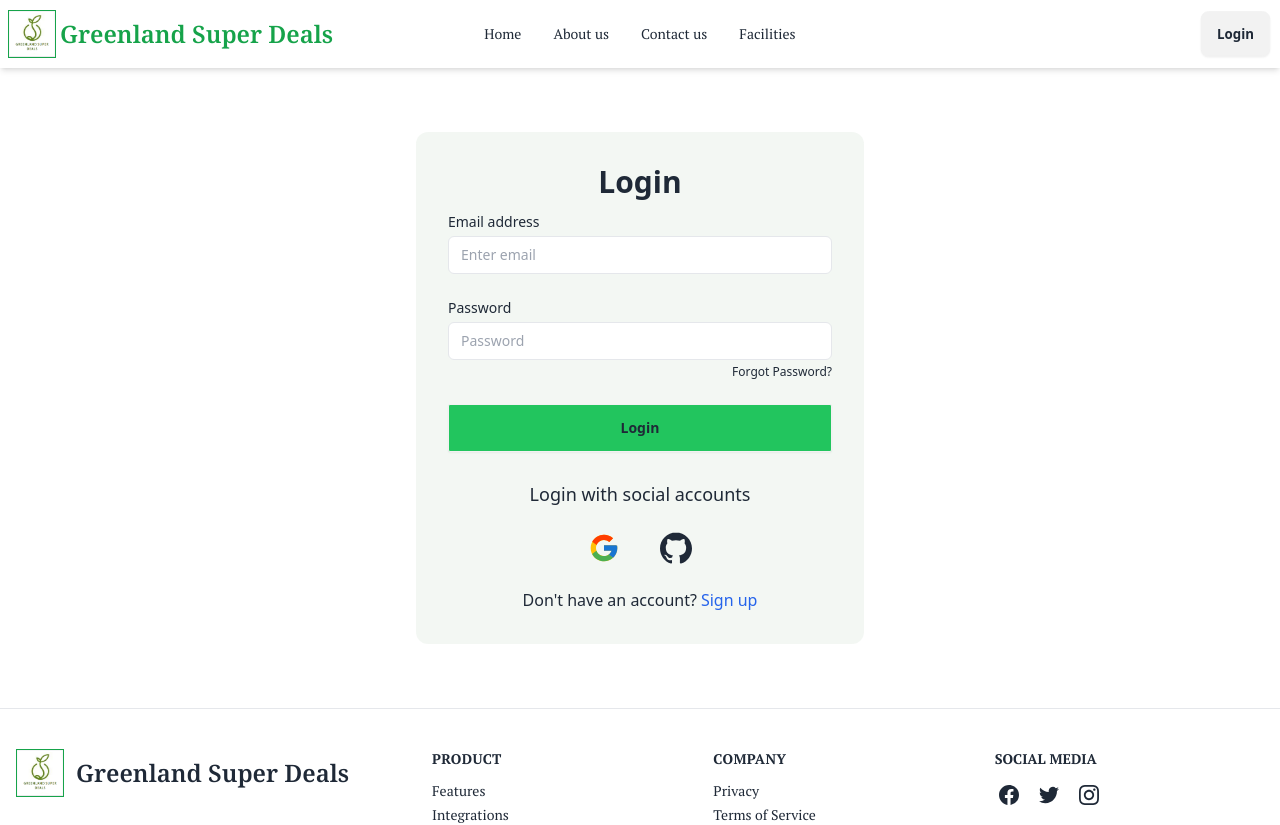
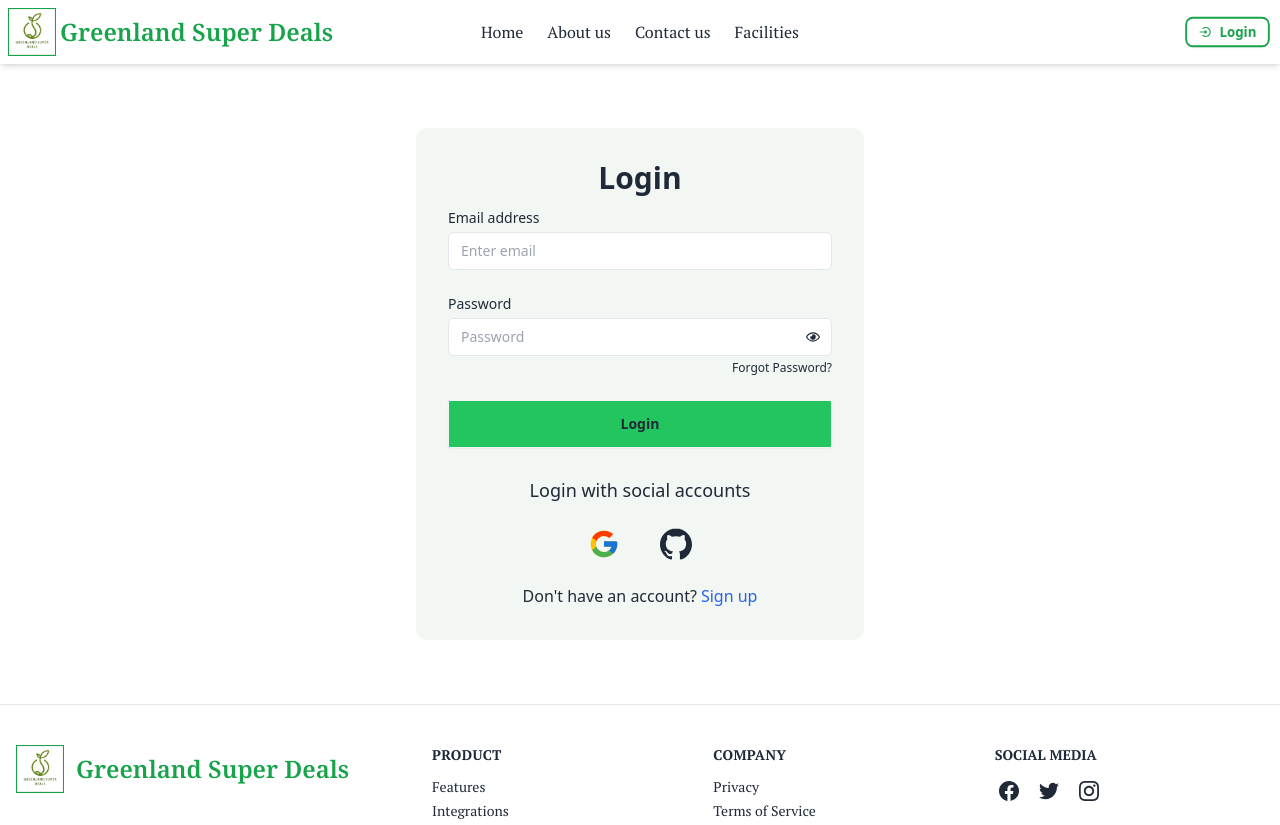
Before and after one commit to asif100a/Greenland-super-deals, a React (Vite) app: page /login in a window 1280 px wide. Shown: the top 825 px of the page. Built offline with nearby package versions, Linux system fonts and the light colour scheme; no server answers; what tailwindcss-animatecss would draw is missing.

Commit message:
last update completed

```diff
--- a/src/Authentication/AuthProvider/AuthProvider.jsx
+++ b/src/Authentication/AuthProvider/AuthProvider.jsx
@@ -11,6 +11,7 @@ import {
     updateProfile
 } from "firebase/auth";
 import auth from "../../firebase/firebase.config";
+import toast, { Toaster } from "react-hot-toast";
 
 export const AuthContext = createContext(null);
 
@@ -62,6 +63,8 @@ const AuthProvider = ({ children }) => {
     // Log out
     const logOutUser = () => {
         setLoading(true);
+
+        toast.success('You have logged out')
         return signOut(auth);
     };
 
@@ -94,6 +97,7 @@ const AuthProvider = ({ children }) => {
     return (
         <AuthContext.Provider value={authInfo}>
             {children}
+            <Toaster />
         </AuthContext.Provider>
     );
 };
--- a/src/Authentication/Login/Login.jsx
+++ b/src/Authentication/Login/Login.jsx
@@ -4,12 +4,14 @@ import useAuth from "../../Hooks/useAuth";
 import { useState } from "react";
 import toast, { Toaster } from "react-hot-toast";
 import { FcGoogle } from "react-icons/fc";
+import { FaRegEye, FaRegEyeSlash } from "react-icons/fa";
 
 const Login = () => {
     const doNot = "Don't";
     // Error setup
     const [emailError, setEmailError] = useState("");
     const [passwordError, setPasswordError] = useState("");
+    const [showPassword, setShowPassword] = useState(false);
 
     // Login method
     const { LoginWithEmailAndPassword, googleLogin, githubLogin } = useAuth();
@@ -51,17 +53,17 @@ const Login = () => {
         // Login setup
         LoginWithEmailAndPassword(email, password)
             .then(res => {
-                if(res.user) {
+                if (res.user) {
                     toast.success('You have logged in successfully');
                 }
                 navigate(location?.state ? location.state : '/');
             })
             .catch(err => {
                 console.error(err.message);
-                if(err.message === "Firebase: Error (auth/invalid-credential).") {
+                if (err.message === "Firebase: Error (auth/invalid-credential).") {
                     toast.error('Invalid email or password')
                 }
-                else if(err.message === "Firebase: Error (auth/network-request-failed).") {
+                else if (err.message === "Firebase: Error (auth/network-request-failed).") {
                     toast.error("Please check your internet connection");
                 }
             });
@@ -90,6 +92,9 @@ const Login = () => {
             })
             .catch((err) => {
                 console.error(err);
+                if (err.message === 'Firebase: Error (auth/account-exists-with-different-credential).') {
+                    toast.error("You can't use existing email to login");
+                }
             });
     };
 
@@ -111,14 +116,21 @@ const Login = () => {
                     </div>
                     <div className="space-y-1 text-sm">
                         <label htmlFor="password" className="block dark:text-gray-600">Password</label>
+                        <div className="relative">
                             <input
-                            type="password"
+                                type={showPassword ? 'text' : 'password'}
                                 name="password"
                                 id="password"
                                 placeholder="Password"
                                 className="w-full px-3 py-2 border rounded-md dark:border-gray-300 dark:bg-gray-50 dark:text-gray-800"
                                 {...register("password")}
                             />
+                            <span onClick={() => setShowPassword(!showPassword)} className="absolute right-3 bottom-3">
+                                {
+                                    showPassword && <FaRegEyeSlash /> || <FaRegEye />
+                                }
+                            </span>
+                        </div>
                         {<p className="text-red-500">{passwordError}</p>}
                         <div className="flex justify-end text-xs dark:text-gray-600">
                             <a rel="noopener noreferrer" href="#">Forgot Password?</a>
--- a/src/Pages/UpdateProfile/UpdateProfile.jsx
+++ b/src/Pages/UpdateProfile/UpdateProfile.jsx
@@ -4,6 +4,7 @@ import defaultPhoto from '../../assets/images.png';
 import { MdOutlineInsertPhoto } from "react-icons/md";
 import { useForm } from "react-hook-form";
 import toast, { Toaster } from "react-hot-toast";
+import bgImg from '../../assets/corn-garden-blur-background-free-photo.jpg';
 
 const UpdateProfile = () => {
     const { user, editUserProfile } = useAuth();
@@ -38,7 +39,9 @@ const UpdateProfile = () => {
     // Get modal input value & Set changes
     const onSubmit = (data) => {
 
-            const { name, photo_url } = data;
+        // const { name, photo_url } = data;
+        const {name} = data;
+        const {photo_url} = data;
         console.log(name, photo_url)
 
         if (name === '') {
@@ -52,6 +55,10 @@ const UpdateProfile = () => {
         editUserProfile(name, photo_url)
         handleHideInputModal();
 
+        if(user) {
+            window.location.reload();
+        }
+
         // .then(res => console.log(res))
         // .catch(err => console.error(err));
 
@@ -63,24 +70,22 @@ const UpdateProfile = () => {
         textRef.current.classList.add('hidden');
     };
 
+    // const handleReload = () => {
+
+    // };
+
 
 
 
     return (
+        <div className="bg-cover bg-center" style={{backgroundImage: `url(${bgImg})`}}>
             <div
                 className="w-fit h-screen flex justify-center items-center mx-auto">
-            <div
-                className="w-[80%] md:w-[20rem] h-[27rem] mx-auto rounded-lg bg-cover bg-center absolute -z-10 blur-lg"
-                style={{ backgroundImage: `url(${user?.photoURL})` }}>
-                <div
-                    className="w-[90%] md:w-full mx-auto h-full bg-black bg-opacity-20">
-                </div>
-            </div>
 
-            <div className="flex flex-col justify-center border rounded-lg mx-auto p-2 md:p-8 py-4 md:py-8 w-[100%] md:w-auto">
+                <div className="flex flex-col justify-center border bg-white bg-opacity-20 rounded-lg mx-auto p-2 md:p-8 py-4 md:py-8 w-[100%] md:w-auto">
                     <div className="avatar mx-auto">
                         <div className="w-24 rounded-full ring ring-primary ring-offset-base-100 ring-offset-2">
-                        <img src={userPhoto} />
+                            <img src={userPhoto} alt="User photo" />
                         </div>
                     </div>
                     <div className=" font-bold ju
@@ -164,6 +169,7 @@ const UpdateProfile = () => {
                 </div>
                 <Toaster />
             </div>
+        </div>
     );
 };
 
--- a/src/Shared/Footer.jsx
+++ b/src/Shared/Footer.jsx
@@ -9,7 +9,7 @@ const Footer = () => {
                         <div className="flex lg:items-center justify-center w-12 h-12 rounded-full dark:bg-violet-600">
                             <img src={logo} alt="" className='border border-green-600' />
                         </div>
-                        <span className="self-center text-2xl font-semibold font-noto_serif">Greenland Super Deals</span>
+                        <span className="self-center text-2xl text-green-600 font-semibold font-noto_serif">Greenland Super Deals</span>
                     </a>
                 </div>
                 <div className="grid grid-cols-2 text-sm gap-x-3 gap-y-8 lg:w-2/3 sm:grid-cols-3 font-pt_serif">
--- a/src/Shared/Navber/Navber.jsx
+++ b/src/Shared/Navber/Navber.jsx
@@ -4,12 +4,14 @@ import logo from '../../../public/logo.png';
 import './navStyle.css';
 import userDefaultPhoto from '../../assets/images.png';
 import { useEffect, useState } from "react";
+import { BiLogOutCircle, BiLogInCircle } from "react-icons/bi";
+// import toast from "react-hot-toast";
 
 const Navber = () => {
     const { user, logOutUser } = useAuth();
 
     const handleSingOut = () => {
-        logOutUser();
+        logOutUser()
     };
 
     const [userPhoto, setUserPhoto] = useState(userDefaultPhoto);
@@ -25,7 +27,7 @@ const Navber = () => {
     }, [user?.photoURL]);
 
     const navLinks = <>
-        <li><NavLink to={'/'}>Home</NavLink></li>
+        <li className="bg-white"><NavLink to={'/'}>Home</NavLink></li>
         <li><NavLink to={'/about_us'}>About us</NavLink></li>
         <li><NavLink to={'/contact_us'}>Contact us</NavLink></li>
         <li><NavLink to={'/facilities'}>Facilities</NavLink></li>
@@ -38,7 +40,7 @@ const Navber = () => {
                     <div tabIndex={0} role="button" className="btn btn-ghost lg:hidden">
                         <svg xmlns="http://www.w3.org/2000/svg" className="h-5 w-5" fill="none" viewBox="0 0 24 24" stroke="currentColor"><path strokeLinecap="round" strokeLinejoin="round" strokeWidth="2" d="M4 6h16M4 12h8m-8 6h16" /></svg>
                     </div>
-                    <ul tabIndex={0} className="menu menu-sm dropdown-content right-0 mt-3 z-[1] p-2 shadow bg-base-100 rounded-box w-52 font-pt_serif">
+                    <ul tabIndex={0} className="menu-sm dropdown-content right-0 mt-3 z-[1] p-2 shadow bg-base-100 rounded-box w-52 font-pt_serif">
                         {navLinks}
                         <li><NavLink to={'/update_profile'}>My profile</NavLink></li>
                         <li>{user ? <Link onClick={handleSingOut}>Log out</Link> : <NavLink to={'/login'}>Login</NavLink>}</li>
@@ -47,7 +49,7 @@ const Navber = () => {
                 <Link to={'/'} className="text-2xl font-semibold hover:cursor-pointer flex justify-between md:justify-center items-center gap-1"><img src={logo} alt="" className="w-8 md:w-12 h-8 md:h-12 border border-green-600 bg-white" /><span className="font-noto_serif text-green-600">Greenland Super Deals</span></Link>
             </div>
             <div className="navbar-center hidden lg:flex">
-                <ul className="menu menu-horizontal px-1 font-pt_serif">
+                <ul className="menu-horizontal px-2 space-x-6 font-pt_serif">
                     {navLinks}
                 </ul>
             </div>
@@ -70,7 +72,7 @@ const Navber = () => {
                             </ul>
                         </div>
 
-                        <button className="btn btn-ghost mr-3 hidden lg:flex font-pt_serif">
+                        <button className="btn btn-ghost btn-sm text-green-600 hover:bg-white hover:border hover:border-green-600 mr-3 hidden lg:flex font-pt_serif">
                             <Link to={'/update_profile'}>Update profile</Link>
                         </button>
                     </>
@@ -79,8 +81,8 @@ const Navber = () => {
                 }
 
                 {
-                    user ? <Link onClick={handleSingOut} className="btn hidden lg:flex">Log out</Link> :
-                        <Link to={'/login'} className="btn hidden lg:flex">Login</Link>
+                    user ? <Link onClick={handleSingOut} className="btn btn-sm text-red-600 bg-white border-2 border-red-600 hover:border-2 hover:border-red-600 hover:bg-red-100 hidden lg:flex"><BiLogOutCircle /> Log out</Link> :
+                        <Link to={'/login'} className="btn btn-sm text-green-600 bg-white border-2 border-green-600 hover:border-2 hover:border-green-600 hover:bg-green-100 hidden lg:flex"> <BiLogInCircle />Login</Link>
                 }
             </div>
         </div>
--- a/src/Shared/Navber/navStyle.css
+++ b/src/Shared/Navber/navStyle.css
@@ -13,3 +13,18 @@
     transition-delay: 400ms;
     visibility: visible;
 }
+
+/* Active navLink style */
+*.active {
+    color: #16a34a;
+    border: 2px solid #16a34a;
+    padding: 2px 6px;
+}
+
+ul li a:hover{
+    color: #16a34a;
+}
+
+/* .menu li > .btn:active {
+    background-color: green;
+} */
```
Lines whose indentation alone changed are shown as unchanged.
